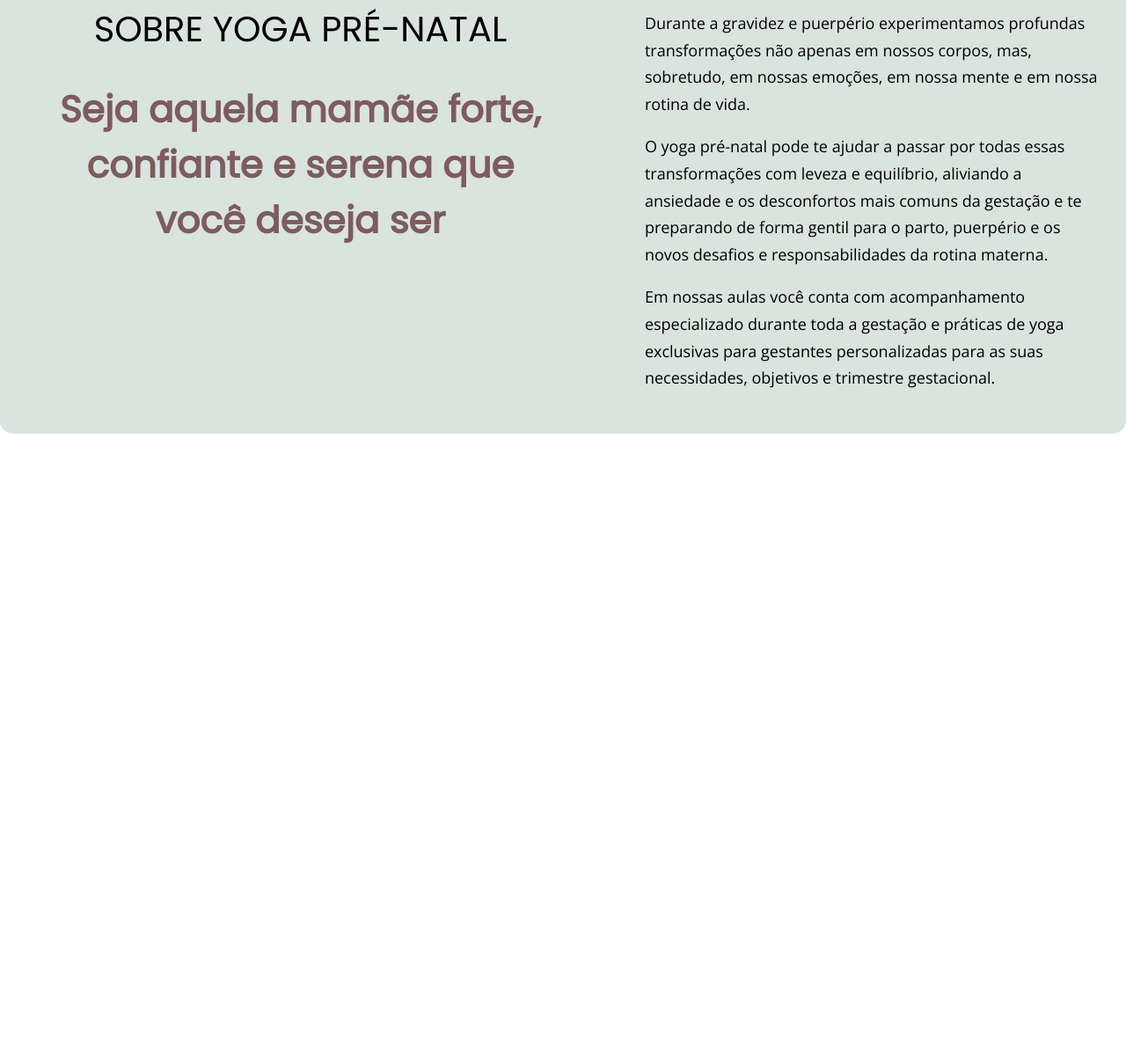
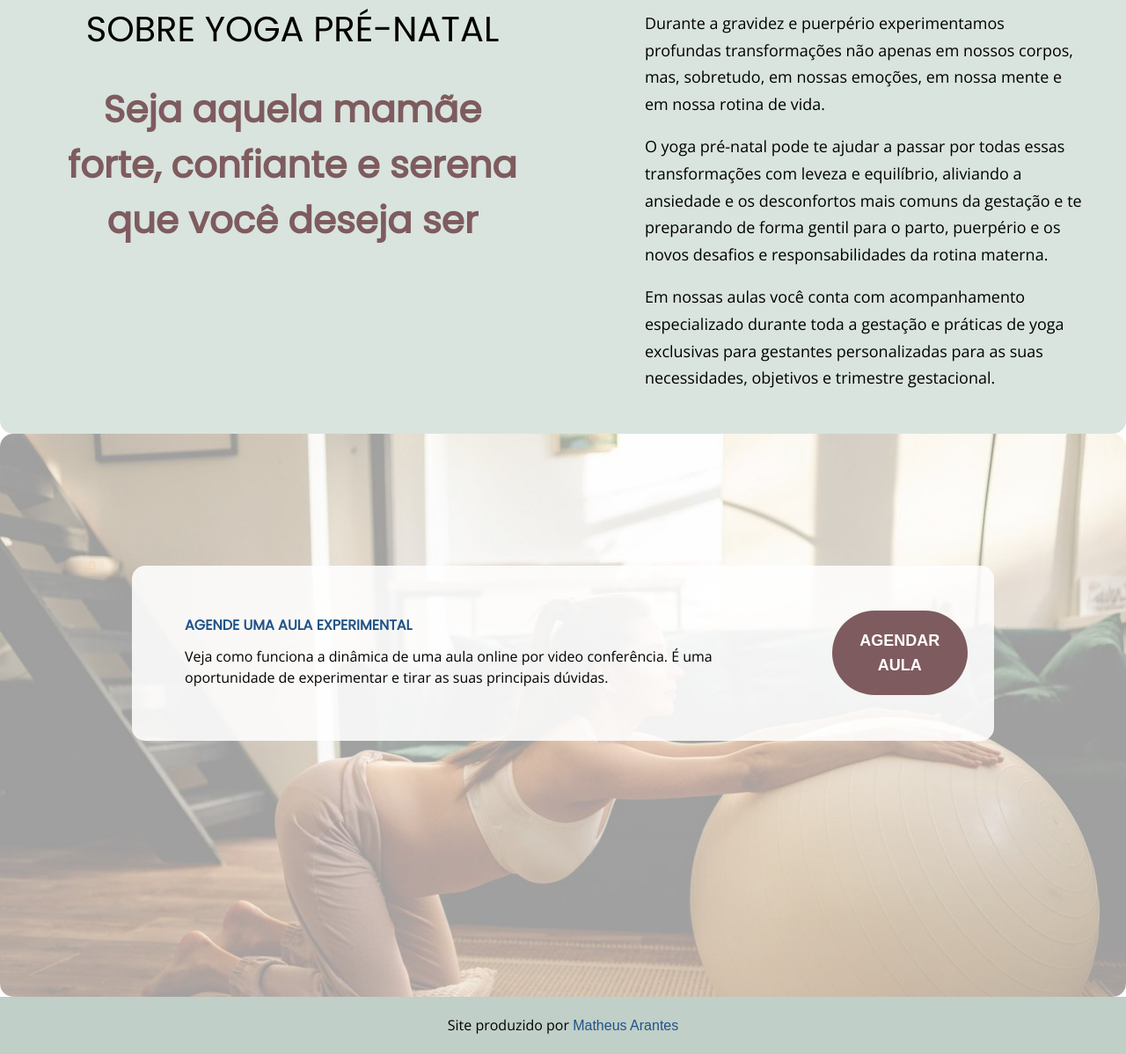
Before and after one commit to Programmerarantes/autoral1, a plain HTML site: page index.html in a window 1280 px wide. Shown: the part 907-2105 px from the top of the page at 88% size. Before the commit the page ends 1400 px from the top, so only its background shows below. Drawn offline with nearby package versions, Linux system fonts and the light colour scheme.

Commit message:
container three

```diff
--- a/index.html
+++ b/index.html
@@ -15,8 +15,8 @@
                 <span id="hamburger"></span>
             </button>
             <ul id="menu" role="menu">
-                <li><a href="">Sobre</a></li>
-                <li><a href="">Aulas</a></li>
+                <li><a href="#container-two">Sobre</a></li>
+                <li><a href="#container-three">Aulas</a></li>
                 <li><a href="">Yoga Casal</a></li>
                 <li><a href="">Contato</a></li>
             </ul>
@@ -39,7 +39,7 @@
                 </div>
             </div>
         </section>
-        <section class="container-two">
+        <section id="container-two" class="container-two">
             <div class="intro-two">
                 <h1>SOBRE YOGA PRÉ-NATAL</h1>
                 <p>Seja aquela mamãe forte, confiante e serena que você deseja ser</p>
@@ -54,7 +54,37 @@
                     para gestantes personalizadas para as suas necessidades, objetivos e trimestre gestacional.</p>
             </div>
         </section>
+        <section id="container-three" class="container-three">
+            <div class="box-container-three">
+                <div class="intro-three">
+                    <h4>AGENDE UMA AULA EXPERIMENTAL</h4>
+                    <p>Veja como funciona a dinâmica de uma aula online por video conferência. É uma oportunidade de experimentar
+                         e tirar as suas principais dúvidas.</p>
+                </div>
+                <div class="btn-three">
+                    <a href="#">AGENDAR AULA</a>
+                </div>
+            </div>
+        </section>
+        <!-- <section class="container-four">
+            <div class="intro-four">
+                <h3>Conheça os benefícios</h3>
+                <p>A prática regular de yoga durante a gestação traz inúmeros benefícios para você e para o seu bebê</p>
+            </div>
+            <div class="box-list-four">
+                <ul>
+                    <li>BENEFICIO 1</li>
+                    <li>BENEFICIO 2</li>
+                    <li>BENEFICIO 3</li>
+                    <li>BENEFICIO 4</li>
+                    <li>BENEFICIO 5</li>
+                </ul>
+            </div>
+        </section> -->
     </main>
+    <footer>
+        <p>Site produzido por <a href="https://github.com/Programmerarantes">Matheus Arantes</a></p>
+    </footer>
     <script src="script.js"></script>
 </body>
 </html>
--- a/style.css
+++ b/style.css
@@ -142,95 +142,6 @@ a:hover {
     }
 }
 
-
-/* header {
-    display: flex;
-    align-items: center;
-    justify-content: center;
-    padding: 0 100px;
-    width: 100%;
-    height: 80px;
-    background: #333;
-}
-
-.logo {
-    font-size: 28px;
-    font-weight: bold;
-    color: #edf0f1;
-}
-
-.menu {
-    display: none;
-}
-.nav-bar.active {
-    height: 450px;
-}
-.nav-bar ul{
-    display: flex;
-}
-.nav-bar ul li a {
-    display: block;
-    color: #edf0f1;
-    font-size: 20px;
-    padding: 10px 25px;
-    border-radius: 50px;
-    transition: 0.2s;
-    margin: 0 5px;
-}
-
-nav li a:hover {
-    color: #0088a9;
-    background-color: #edf0f1;
-}
-@media only screen and (max-width: 1320px) {
-    header {
-        padding: 0 50px;
-    }
-}
-
-@media screen and (max-width:1100px) {
-    header {
-        padding: 0 30px;
-    }
-}
-@media screen and (max-width:900px) {
-    .menu {
-        display: block;
-        cursor: pointer;
-    }
-    .menu .line {
-        width: 30px;
-        height: 3px;
-        background-color: #fefefe;
-        margin: 6px 0;
-    }
-    .nav-bar {
-        height: 0px;
-        position: absolute;
-        top: 80px;
-        left: 0;
-        right: 0;
-        width: 100vw;
-        background-color: #11101b;
-        transition: 0.5s;
-        overflow: hidden;
-    }
-    .nav-bar ul {
-        display: block;
-        width: fit-content;
-        margin: 80px auto 0 auto;
-        text-align: center;
-        transition: 0.5s;
-        opacity: 0;
-    }
-    .nav-bar.active ul {
-        opacity: 1;
-    }
-    .nav-bar ul li a {
-        margin-bottom: 12px;
-    }
-}
-*/
 .container-one {
     background: url(img/gestante1.jpg);
     background-repeat: no-repeat;
@@ -380,67 +291,82 @@ nav li a:hover {
     padding: 10px;
 }
 .box-description-two > p {
-    margin: 18px 0;
+    margin: 18px 18px;
 }
-
-
-
- /*.intro-two {
-    text-align: left;
-    width: 100%;
-    margin: 30px 20px 11px 50px;
+.container-three {
+    background-color: #f0f1f4;
+    background-image: url(img/gestante5.jpg);
+    background-size: cover;
+    background-repeat: no-repeat;
+    background-position: top right;
+    background-attachment: fixed;
+    height: 80vh;
+    padding: 150px;
+    border-radius: 15px;
 }
-@media (max-width: 767px) {
-    .intro-two {
-        margin: 0px 20px 0px 10px;
-        width: 50%;
+@media (max-width:767px) {
+    .container-three {
+        padding: 50px;
+        height: 100%;
     }
 }
-@media screen and (max-width: 767px) {
-    .container-two {
+.box-container-three {
+    display: flex;
+    align-items: center;
+    text-align: left;
+    justify-content: center;
+    background-color: #FFFFFFDE;
+    border-radius: 15px;
+    padding: 30px;
+}
+@media (max-width:767px) {
+    .box-container-three {
         display: block;
+        padding: 15px;
     }
 }
-.intro-two > h1 {
-    margin-bottom: 28px;
-    color: #000000;
+.intro-three {
+    padding: 30px;
+}
+.intro-three h4{
+    color: #215387;
+    line-height: 1;
     font-family: "Poppins", Sans-serif;
-    font-size: 19px;
-    font-weight: 400;
-    line-height: 0.1em;
-    flex-wrap: wrap;
+    margin-bottom: 15px;
 }
-
-@media (max-width: 767px) {
-    .intro-two {
-        font-size: 18px;
+.btn-three{
+    text-align: center;
+    font-family: "Barlow", Sans-serif;
+    font-size: 18px;
+    color: #FFFFFF;
+    font-weight: 600;
+    background-color: #7e5b5e;
+    border-radius: 50px;
+    padding: 20px 30px;
+}
+@media (max-width: 767px){
+    .btn-three {
+        padding: 20px 15px;
+        margin: 0px 120px;
+    }
+}
+@media (max-width: 528px) {
+    .btn-three {
+        margin: auto;
     }
 }
 
-.intro-two > p {
-    color: #7e5b5e;
-    font-family: "Poppins", Sans-serif;
-    font-size: 42px;
-    font-weight: 600;
-    line-height: 50px;
+.btn-three a{
+    color: #FFFFFF;
 }
 
-@media (max-width: 767px) {
-    .intro-two > p {
-        font-size: 30px;
-        line-height: 1.3em;
-    }
+footer {
+    background-color: #C0CFC8;
+    padding: 20px;
+    color: #000000;
+    text-align: center;
 }
 
-.box-description-two {
-    color: #000000;
-    font-size: 18px;
-    font-weight: 400;
-    line-height: 1.7em;
-    padding: 10px;
+footer a {
+    color: #215387;
 }
-
-.box-description-two > p {
-    margin: 18px 0;
-}
-*/
```
